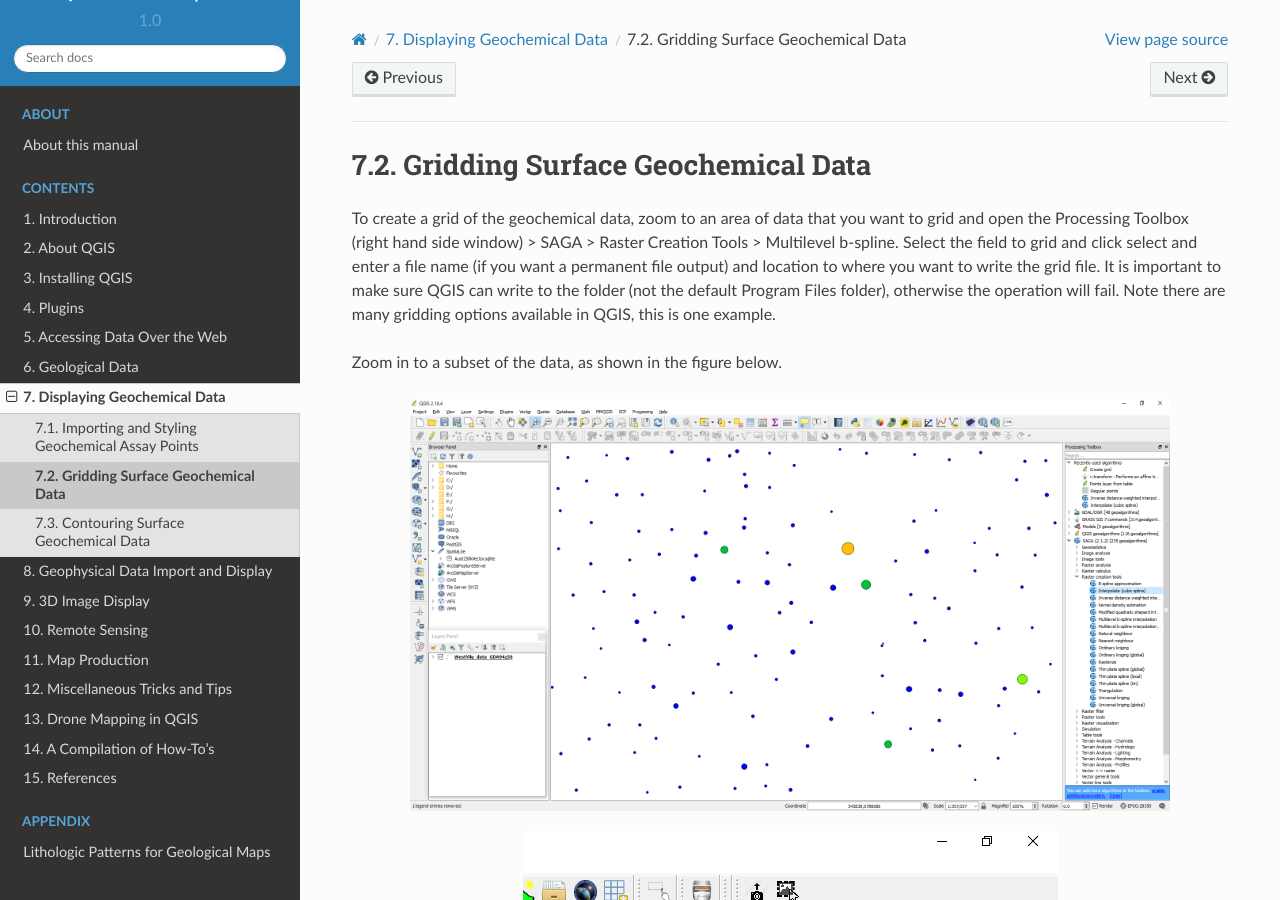
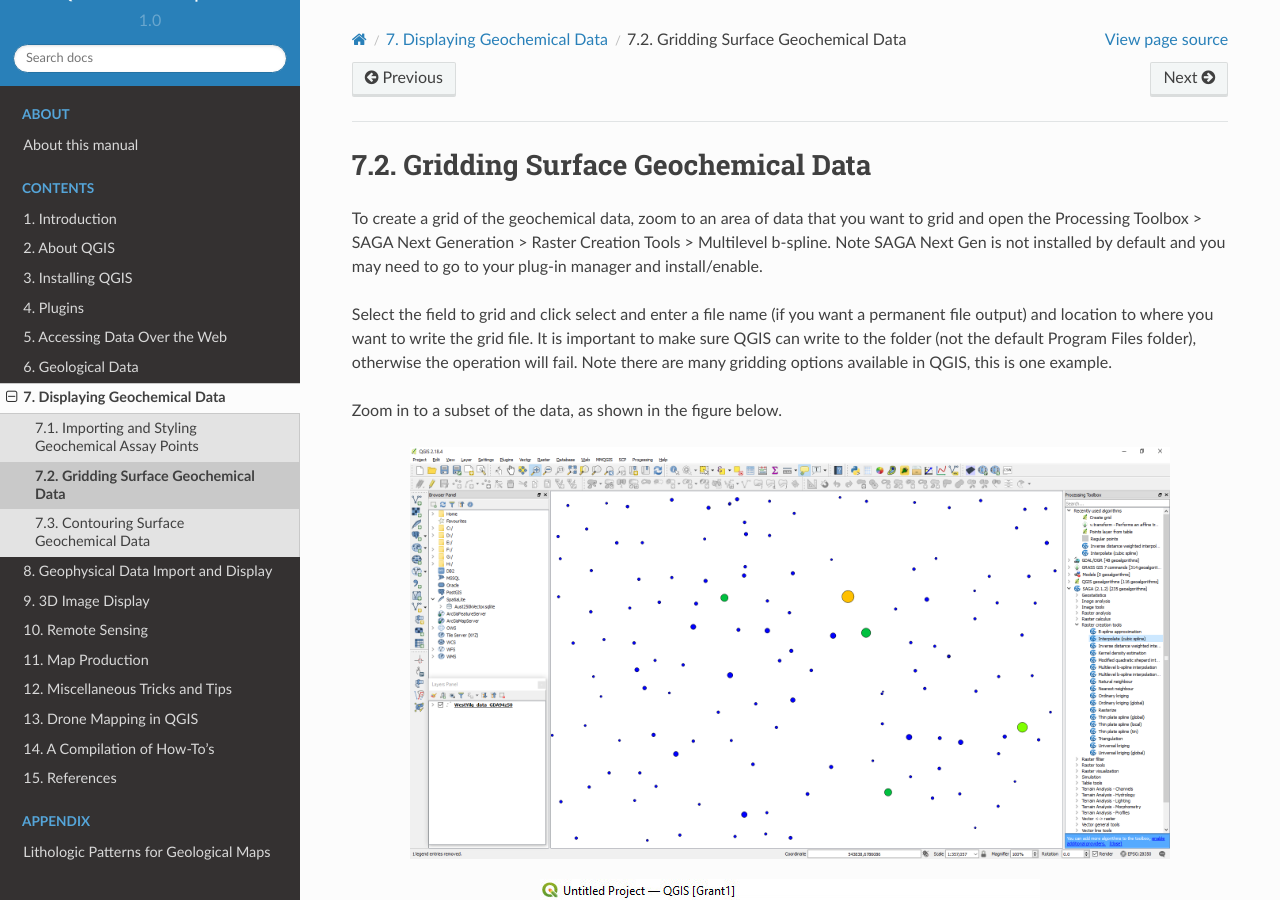
Before and after one commit to mammothgeospatial/qgis-in-mineral-exploration, a Sphinx documentation site: the page built from docs/source/geochemical_data/gridding_surface_data.rst, in a window 1280 px wide and 900 px high. Built offline with Sphinx 7.4.7 and the Read the Docs theme 2.0.0, drawn with Linux system fonts in a browser that asks for light colours.

Commit message:
Udates to pages Sat 20231230 am

```diff
--- a/docs/source/geochemical_data/gridding_surface_data.rst
+++ b/docs/source/geochemical_data/gridding_surface_data.rst
@@ -2,16 +2,20 @@
 Gridding Surface Geochemical Data
 =================================
 
-To create a grid of the geochemical data, zoom to an area of data that you want to grid and open the Processing Toolbox (right hand side window) > SAGA > Raster Creation Tools > Multilevel b-spline. Select the field to grid and click select and enter a file name (if you want a permanent file output) and location to where you want to write the grid file. It is important to make sure QGIS can write to the folder (not the default Program Files folder), otherwise the operation will fail. Note there are many gridding options available in QGIS, this is one example.
+To create a grid of the geochemical data, zoom to an area of data that you want to grid and open the Processing Toolbox > SAGA Next Generation > Raster Creation Tools > Multilevel b-spline. Note SAGA Next Gen is not installed by default and you may need to go to your plug-in manager and install/enable.
+
+Select the field to grid and click select and enter a file name (if you want a permanent file output) and location to where you want to write the grid file. It is important to make sure QGIS can write to the folder (not the default Program Files folder), otherwise the operation will fail. Note there are many gridding options available in QGIS, this is one example.
 
 Zoom in to a subset of the data, as shown in the figure below.
 
 .. image:: img/zoom_select.png
   :align: center
 
-.. image:: img/saga_bspline.png
+.. image:: img/saga_next_gen.jpg
   :align: center
 
+.. image:: img/saga_next_gen_bspline.jpg
+  :align: center
 
 To limit the area over which the grid will be calculated, use the canvas extent for the “Output extent” (click on the … to see the extent options).
 
--- a/docs/source/geological_data/line_data.rst
+++ b/docs/source/geological_data/line_data.rst
@@ -9,12 +9,12 @@
 .. image:: img/new_shp_layer_lines.png
   :align: center
 
-QGIS can automatically assign a unique id numbers for each line after the creation of a group of lines. Open the Layer Properties > Fields, select the id field and click on the field calculator icon and choose “Update existing field”, select the id field, select the “row number” operator in the Variables list. Now when you save the file it will allocate a unique id to each feature. Thanks to Chris Franklin for noting this feature. If you are digitising into a GeoPackage line file, the id field will be autonumbered.
+If you are digitising into a shapefile, QGIS can automatically assign a unique id numbers for each line after the creation of a group of lines. Open the Layer Properties > Fields, select the id field and click on the field calculator icon and choose “Update existing field”, select the id field, select the “row number” operator in the Variables list. Now when you save the file it will allocate a unique id to each feature. Thanks to Chris Franklin for noting this feature. If you are digitising into a GeoPackage line file, the id field will be autonumbered.
 
 .. image:: img/field_calculator.png
   :align: center
 
-Specific line styles can be added via the top menu Settings > Style Manager option. Geological line styles have been created as \*.xml files and are imported using the “import” option, selectable from just above the Close button in the Style Manager dialog box. Import each style to a category,
+Specific line styles can be added via the top menu Settings > Style Manager option. Geological line styles have been created as xml files and are imported using the “import” option, selectable from just above the Close button in the Style Manager dialog box. Import each style to a category,
 e.g. Contacts, so they are easier to locate.
 
 .. image:: img/style_manager.png
--- a/docs/source/geological_data/plotting_drill_hole_traces/geoscience_plugin.rst
+++ b/docs/source/geological_data/plotting_drill_hole_traces/geoscience_plugin.rst
@@ -4,7 +4,7 @@
 
 The “Geoscience” plugin (with thanks to Roland Hill) has allowed the plotting of drill hole traces and colour coding of the drill hole traces in QGIS easy. Cross sections can also be created. The drill set up screen allows you to select the collar and survey files. You will need to install the plugins in the Plugin Manager.
 
-If your tables have commonly used field names, then the plugin will pick the fields.
+If your tables have commonly used field names, then the plugin will pick the fields. If you have collar elevations in both the collar file and drill hole survey file, make sure these values are the same, otherwise the points may not be plotted.
 
 .. image:: ../img/desurvey_hole.png
   :align: center
--- a/docs/source/how_to/PtsToGPS.rst
+++ /dev/null
@@ -1,3 +0,0 @@
-=========================
-A Compilation of How-To's
-=========================
--- a/docs/source/how_to/TrksToGPS.rst
+++ /dev/null
@@ -1,3 +0,0 @@
-=========================
-A Compilation of How-To's
-=========================
--- a/docs/source/how_to/index.rst
+++ b/docs/source/how_to/index.rst
@@ -19,5 +19,4 @@
    USGS
    video
    no_gaps
-   PtsToGPS
-   TrksToGPS
+   merging
--- a/docs/source/remote_sensing/classification_plugin.rst
+++ b/docs/source/remote_sensing/classification_plugin.rst
@@ -3,6 +3,10 @@
 ==============================================
 
 Selection, downloading and processing of satellite remote sensing data can be achieved using the Semi Automatic Classification Plugin (SCP) written by `Luca Congedo <https://fromgistors.blogspot.com/p/semi-automatic-classification-plugin.html>`. After installing the plugin you can open the plugin via the main menu bar. Note the plugin automatically adds panels and toolbars which I normally close to free up window space.
+
+Note that version 8 does not currently do atmospheric corrections on ASTER and Sentinel 2 data and if this is something required, then install vesion 7 - see FAQ on the SCP web site here https://semiautomaticclassificationmanual.readthedocs.io/en/latest/.
+
+The following notes apply to the Semi-Automatic Classification plug-in version 7. Updates notes for version 8 to follow.
 
 .. image:: img/semi_auto_class_plug.png
   :align: center
@@ -10,6 +14,8 @@
 The main SCP window shows tabs for downloading data, as well as a variety of other pre and post processing options, band calculations and tools for land cover classification.
 
 To download data you need to register with the USGS via their `EarthExplorer portal <http://earthexplorer.usgs.gov/>`_ (free registration) for ASTER and Landsat data and with the European Space Agency (ESA) via their `Sentinel data access portal <https://scihub.copernicus.eu/dhus/#/home>`_. Enter these login details into the relevant sections of the SCP Download Products > Login data tab.
+
+Note that recent changes to the USGS portal has required users to also register and login to the USGS EarthData portal before downloading data.
 
 .. note:: Make sure you click “Remember” so you don't have to re-enter your login details each time. Logins with ESA may take a couple of days to initialise.
 
```
Also changed, not shown: docs/source/geological_data/symbols_patterns.rst (+20 -0 lines), docs/source/how_to/merging.rst (added, +19 -0 lines), docs/source/geochemical_data/img/saga_next_gen.jpg (added), docs/source/geochemical_data/img/saga_next_gen_bspline.jpg (added), docs/source/geological_data/img/resource_new_repository.jpg (added), docs/source/geological_data/img/resource_sharing_plugin.jpg (added), docs/source/geological_data/img/resource_usgs_symbols.jpg (added), docs/source/remote_sensing/img/OTB.jpg (added), docs/source/remote_sensing/img/OTB_settings.jpg (added).
